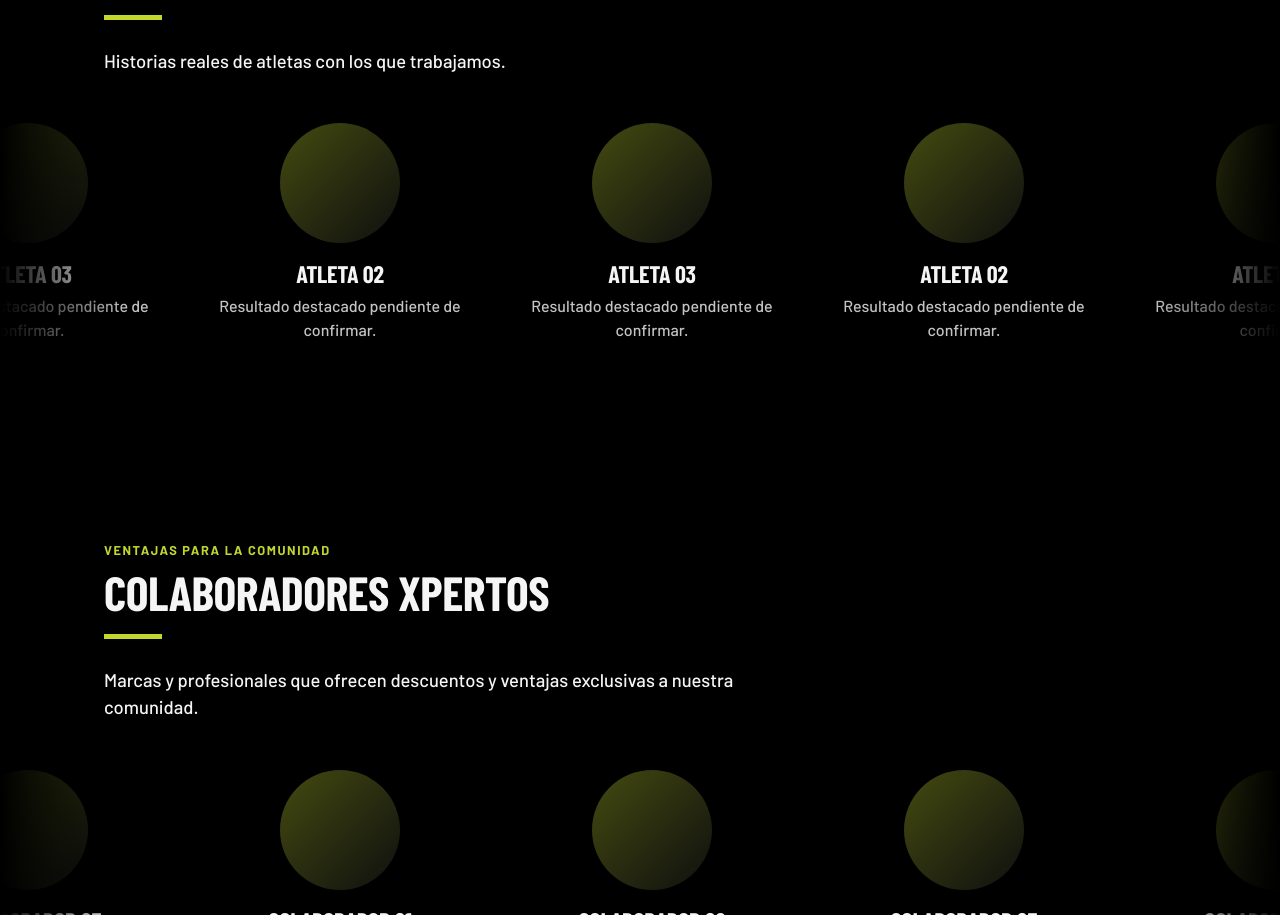
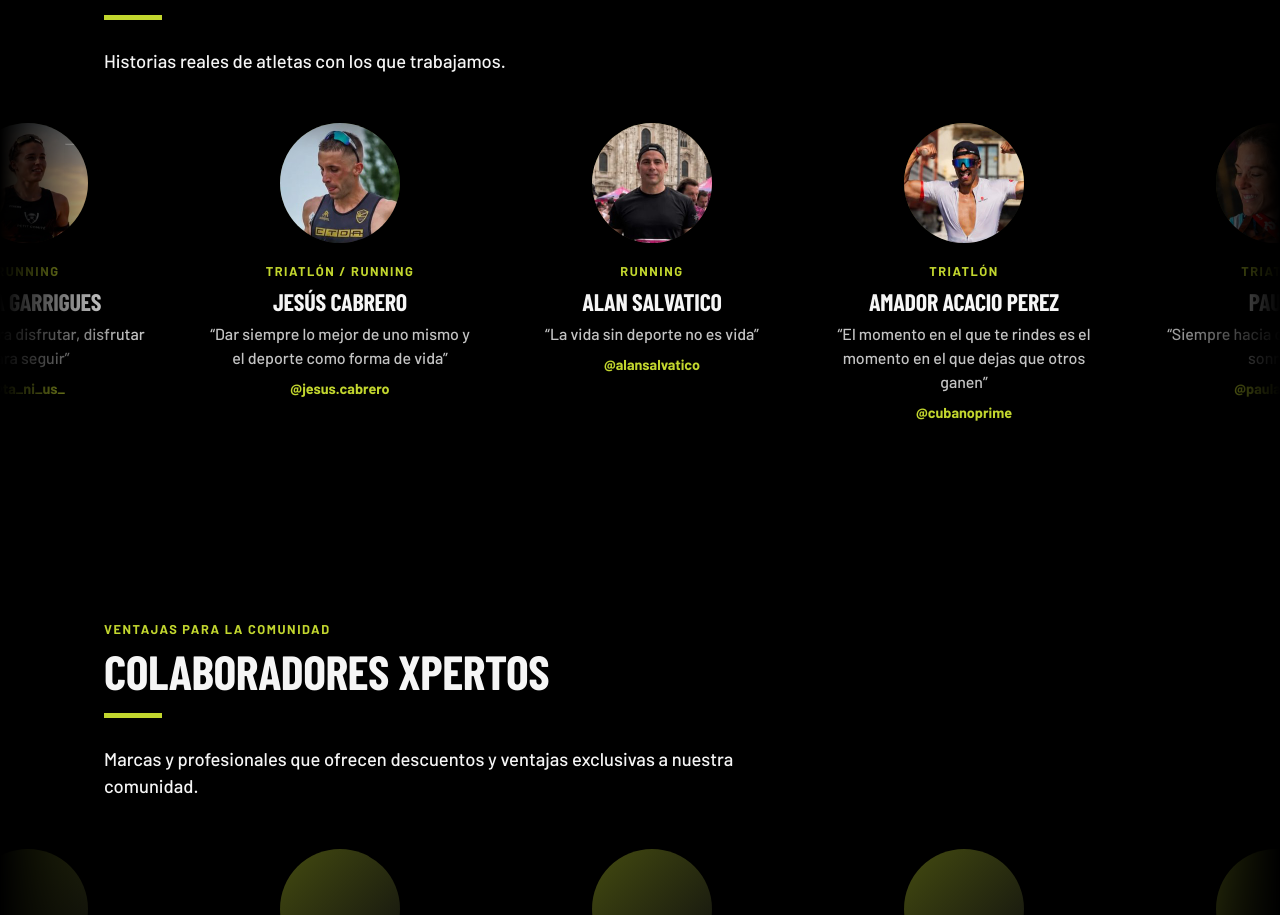
Before and after one commit to xylagenciamarketingdeportivo-prog/xpand-web, a plain HTML site: page index.html in a window 1280 px wide. Shown: the part 1383-2298 px from the top of the page. Drawn offline with nearby package versions, Linux system fonts and the light colour scheme; a web font is replaced by a local one.

Commit message:
Casos de éxito con 6 atletas reales a partir de sus fichas
Jesús Cabrero, Alan Salvatico, Amador Acacio Perez, Paula, Julen Andueza
y Tania Garrigues, con foto, deporte, frase e Instagram.

Co-Authored-By: Claude Opus 5 <noreply@anthropic.com>

```diff
--- a/index.html
+++ b/index.html
@@ -104,18 +104,49 @@
       </p>
     </div>
     <!-- Carrusel tipo review: js/main.js clona las tarjetas para el bucle. Para añadir un atleta, añade otro <article class="perfil">. -->
-    <!-- PLACEHOLDER: sustituir por casos reales (foto, nombre, resultado) cuando estén aprobados -->
     <div class="carrusel">
       <div class="carrusel__pista">
         <article class="perfil">
-          <div class="perfil__foto" aria-hidden="true"></div>
-          <h3>Atleta 02</h3>
-          <p class="cuerpo">Resultado destacado pendiente de confirmar.</p>
+          <img class="perfil__foto" src="assets/casos/jesus-cabrero.jpg" alt="Jesús Cabrero cruzando la meta" width="120" height="120">
+          <p class="ojo">Triatlón / Running</p>
+          <h3>Jesús Cabrero</h3>
+          <p class="cuerpo">“Dar siempre lo mejor de uno mismo y el deporte como forma de vida”</p>
+          <a class="perfil__enlace" href="https://www.instagram.com/jesus.cabrero" target="_blank" rel="noopener">@jesus.cabrero</a>
         </article>
         <article class="perfil">
-          <div class="perfil__foto" aria-hidden="true"></div>
-          <h3>Atleta 03</h3>
-          <p class="cuerpo">Resultado destacado pendiente de confirmar.</p>
+          <img class="perfil__foto" src="assets/casos/alan-salvatico.jpg" alt="Alan Salvatico en la salida de un maratón en Milán" width="120" height="120">
+          <p class="ojo">Running</p>
+          <h3>Alan Salvatico</h3>
+          <p class="cuerpo">“La vida sin deporte no es vida”</p>
+          <a class="perfil__enlace" href="https://www.instagram.com/alansalvatico" target="_blank" rel="noopener">@alansalvatico</a>
+        </article>
+        <article class="perfil">
+          <img class="perfil__foto" src="assets/casos/amador-acacio.jpg" alt="Amador Acacio Perez celebrando en carrera" width="120" height="120">
+          <p class="ojo">Triatlón</p>
+          <h3>Amador Acacio Perez</h3>
+          <p class="cuerpo">“El momento en el que te rindes es el momento en el que dejas que otros ganen”</p>
+          <a class="perfil__enlace" href="https://www.instagram.com/cubanoprime" target="_blank" rel="noopener">@cubanoprime</a>
+        </article>
+        <article class="perfil">
+          <img class="perfil__foto" src="assets/casos/paula.jpg" alt="Paula sonriendo con su medalla" width="120" height="120">
+          <p class="ojo">Triatlón</p>
+          <h3>Paula</h3>
+          <p class="cuerpo">“Siempre hacia delante con una sonrisa”</p>
+          <a class="perfil__enlace" href="https://www.instagram.com/paula_trifit" target="_blank" rel="noopener">@paula_trifit</a>
+        </article>
+        <article class="perfil">
+          <img class="perfil__foto" src="assets/casos/julen-andueza.jpg" alt="Julen Andueza en el podio con su medalla" width="120" height="120">
+          <p class="ojo">Triatlón</p>
+          <h3>Julen Andueza</h3>
+          <p class="cuerpo">“Enjoy and trust the process”</p>
+          <a class="perfil__enlace" href="https://www.instagram.com/julen_andueza" target="_blank" rel="noopener">@julen_andueza</a>
+        </article>
+        <article class="perfil">
+          <img class="perfil__foto" src="assets/casos/tania-garrigues.jpg" alt="Tania Garrigues corriendo junto al mar" width="120" height="120">
+          <p class="ojo">Running</p>
+          <h3>Tania Garrigues</h3>
+          <p class="cuerpo">“Entrenar para disfrutar, disfrutar para seguir”</p>
+          <a class="perfil__enlace" href="https://www.instagram.com/ta_ni_us_" target="_blank" rel="noopener">@ta_ni_us_</a>
         </article>
       </div>
     </div>
```
Also changed, not shown: assets/casos/alan-salvatico.jpg (added), assets/casos/amador-acacio.jpg (added), assets/casos/jesus-cabrero.jpg (added), assets/casos/julen-andueza.jpg (added), assets/casos/paula.jpg (added), assets/casos/tania-garrigues.jpg (added), progress.txt.
